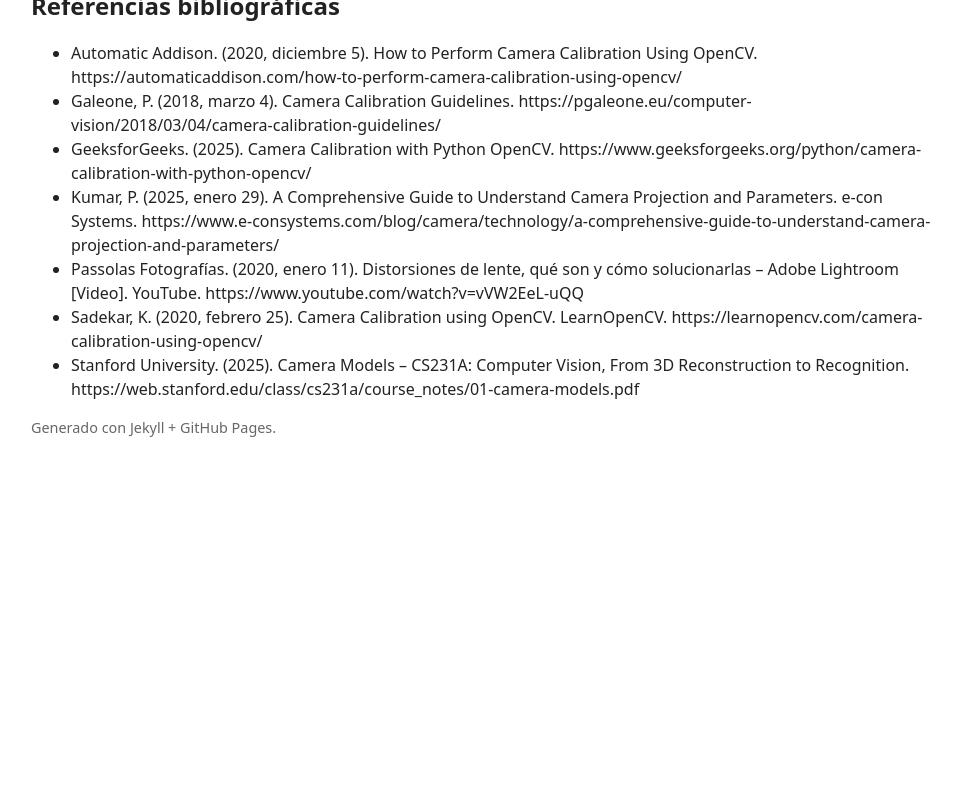
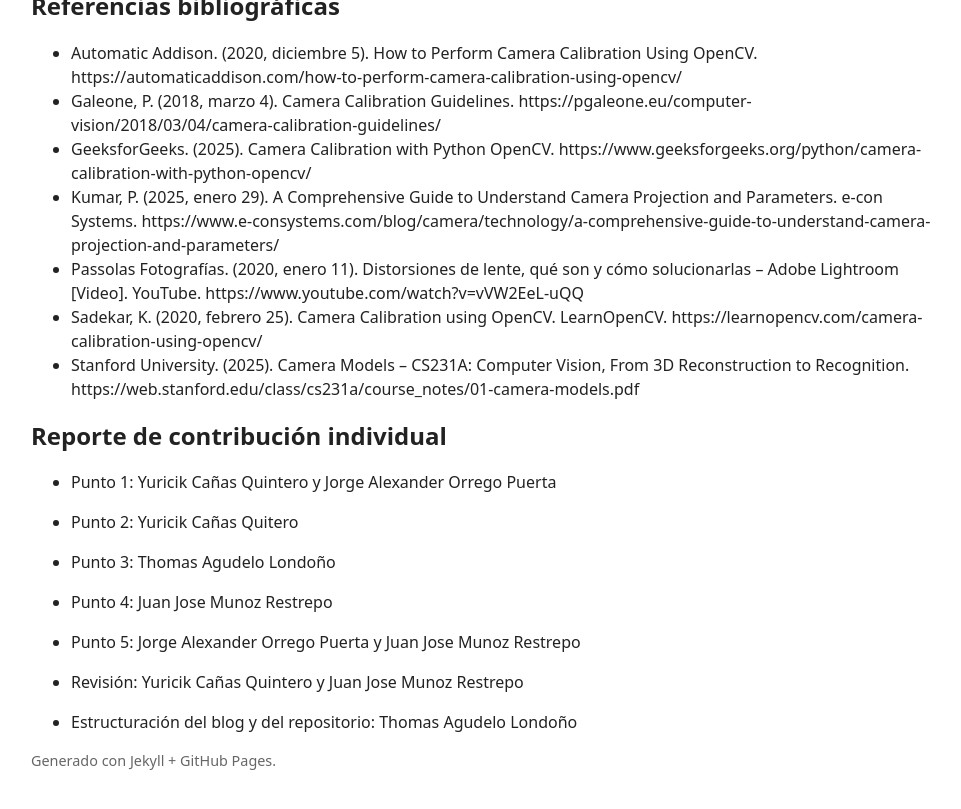
Before and after one commit to NeuroVisionUNAL2025/taller_1, a Jekyll site: the page built from docs/index.md, in a window 1280 px wide and 900 px high, scrolled down 10506 px. Shown: the top 809 px of the window, without its empty margins (159-1120 px from the left). Built offline with Jekyll 4.4.1, drawn with Linux system fonts in a browser that asks for light colours; our own code applies the rules of GitHub Pages for plain Markdown files; before the commit the page ends 11072 px from its top, so only the background shows below that.

Commit message:
Add individual contribution report section with team member details

```diff
--- a/docs/index.md
+++ b/docs/index.md
@@ -172,3 +172,19 @@ En la Figura 8 se muestra, para un color específico (verde):
 * Passolas Fotografías. (2020, enero 11). Distorsiones de lente, qué son y cómo solucionarlas – Adobe Lightroom [Video]. YouTube. https://www.youtube.com/watch?v=vVW2EeL-uQQ
 * Sadekar, K. (2020, febrero 25). Camera Calibration using OpenCV. LearnOpenCV. https://learnopencv.com/camera-calibration-using-opencv/
 * Stanford University. (2025). Camera Models – CS231A: Computer Vision, From 3D Reconstruction to Recognition. https://web.stanford.edu/class/cs231a/course_notes/01-camera-models.pdf
+
+## Reporte de contribución individual
+
+* Punto 1: Yuricik Cañas Quintero y Jorge Alexander Orrego Puerta
+
+* Punto 2: Yuricik Cañas Quitero
+
+* Punto 3: Thomas Agudelo Londoño
+
+* Punto 4: Juan Jose Munoz Restrepo
+
+* Punto 5: Jorge Alexander Orrego Puerta y Juan Jose Munoz Restrepo
+
+* Revisión: Yuricik Cañas Quintero y Juan Jose Munoz Restrepo
+
+* Estructuración del blog y del repositorio: Thomas Agudelo Londoño
```
